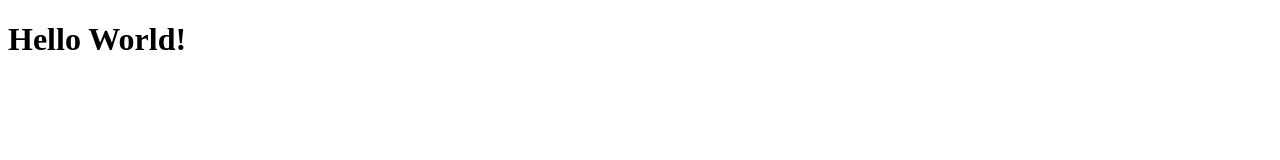
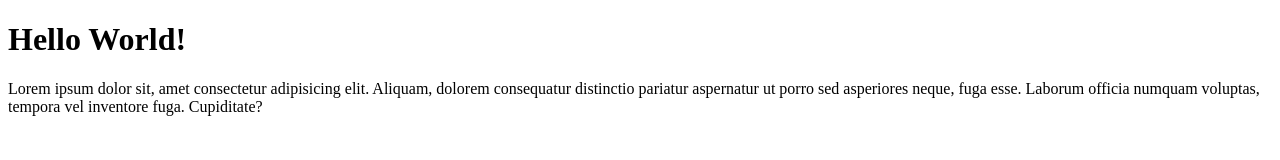
Before and after one commit to Hudzaifah-Hanafie/git-test-remote, a plain HTML site: page index.html in a window 1280 px wide. Drawn offline with Linux system fonts and the light colour scheme.

Commit message:
menambahkan paragraf

```diff
--- a/index.html
+++ b/index.html
@@ -8,5 +8,6 @@
 </head>
 <body>
     <h1>Hello World!</h1>
+    <p>Lorem ipsum dolor sit, amet consectetur adipisicing elit. Aliquam, dolorem consequatur distinctio pariatur aspernatur ut porro sed asperiores neque, fuga esse. Laborum officia numquam voluptas, tempora vel inventore fuga. Cupiditate?</p>
 </body>
 </html>
```
